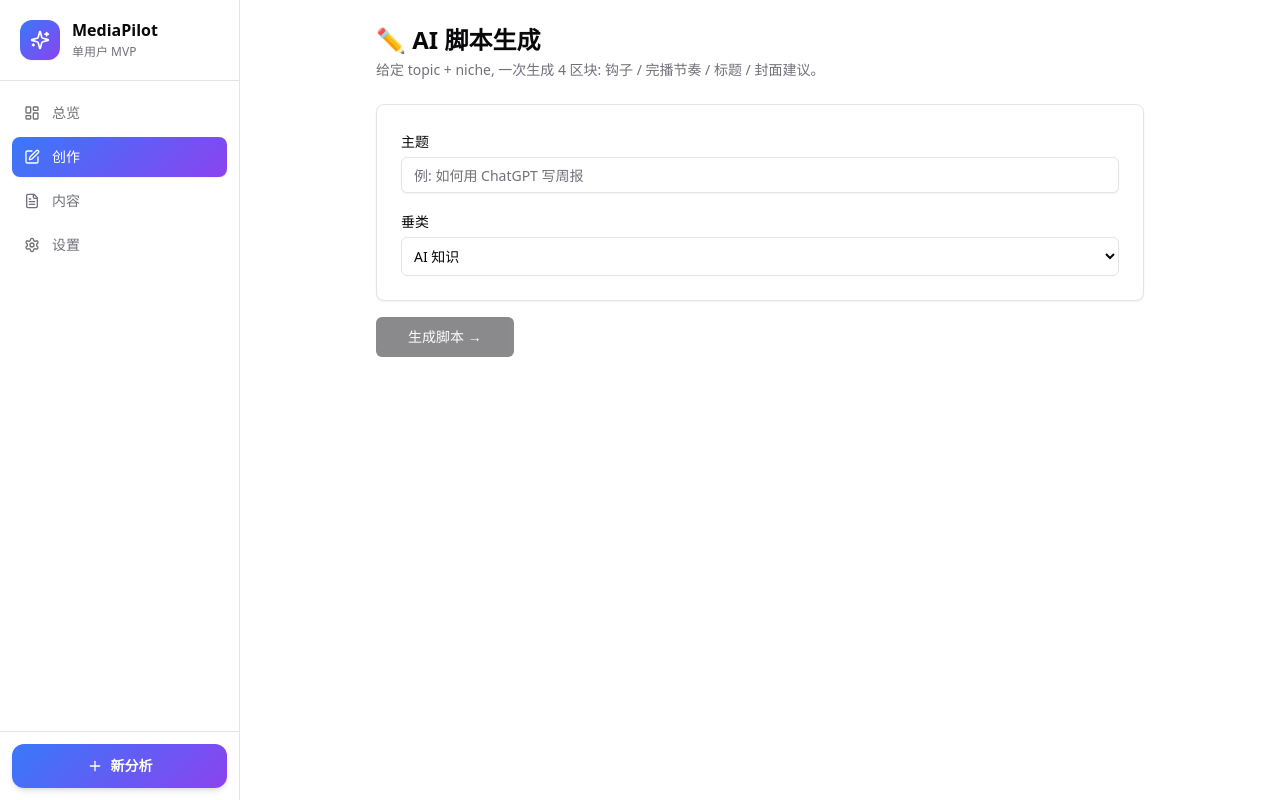
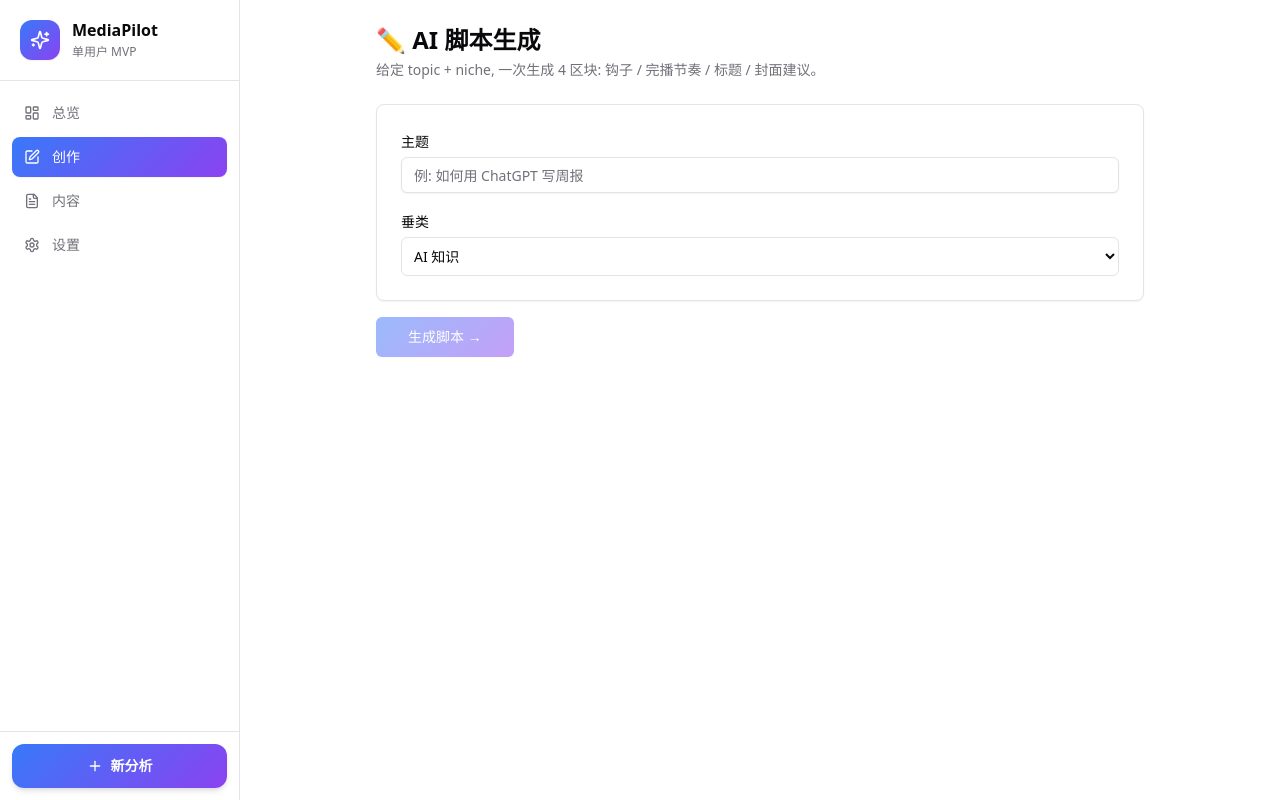
Before and after one commit to xiaomimi123/aiMediaPilot, a Next.js app: page /content/script/new in a window 1280 px wide. Built offline with nearby package versions, Linux system fonts and the light colour scheme.

Commit message:
feat(ui): brand button variant + Recharts 配色对齐 (blue + purple)

```diff
--- a/src/components/content/script-form.tsx
+++ b/src/components/content/script-form.tsx
@@ -91,7 +91,7 @@ export function ScriptForm() {
 
       {error && <div className="rounded-md bg-destructive/10 p-3 text-sm text-destructive">{error}</div>}
 
-      <Button onClick={handleGenerate} disabled={loading || topic.trim().length < 3} size="lg">
+      <Button onClick={handleGenerate} disabled={loading || topic.trim().length < 3} size="lg" variant="brand">
         {loading ? '生成中... (~10s)' : '生成脚本 →'}
       </Button>
 
--- a/src/components/content/script-result.tsx
+++ b/src/components/content/script-result.tsx
@@ -132,7 +132,7 @@ export function ScriptResult({ result, topic, niche, onRegenerate, readonly, dra
         <div className="flex gap-2">
           {!readonly && (
             <>
-              <Button onClick={handleSave} disabled={saving} size="sm">
+              <Button onClick={handleSave} disabled={saving} size="sm" variant="brand">
                 {saving ? '保存中...' : '💾 保存'}
               </Button>
               {onRegenerate && (
--- a/src/components/content/upload-form.tsx
+++ b/src/components/content/upload-form.tsx
@@ -203,7 +203,7 @@ export function UploadForm({ needsBaselineOnboarding = false }: { needsBaselineO
       {error && <div className="rounded-md bg-destructive/10 p-3 text-sm text-destructive">{error}</div>}
 
       <div className="flex justify-end">
-        <Button onClick={handleSubmit} disabled={submitting || !videoFile}>
+        <Button onClick={handleSubmit} disabled={submitting || !videoFile} variant="brand" size="lg">
           {submitting ? '上传中...' : '开始分析 →'}
         </Button>
       </div>
--- a/src/components/dashboard/overall-score-trend.tsx
+++ b/src/components/dashboard/overall-score-trend.tsx
@@ -48,7 +48,7 @@ export function OverallScoreTrend({ trend }: { trend: TrendPoint[] }) {
                   type="monotone"
                   dataKey="overallScore"
                   name="预判 overallScore"
-                  stroke="#6366f1"
+                  stroke="#3b82f6"
                   strokeWidth={2}
                   dot={{ r: 4 }}
                   connectNulls
@@ -57,7 +57,7 @@ export function OverallScoreTrend({ trend }: { trend: TrendPoint[] }) {
                   type="monotone"
                   dataKey="inferredActualScore"
                   name="实测推算"
-                  stroke="#10b981"
+                  stroke="#a855f7"
                   strokeWidth={2}
                   strokeDasharray="5 5"
                   dot={{ r: 4 }}
--- a/src/components/ui/button.tsx
+++ b/src/components/ui/button.tsx
@@ -8,6 +8,7 @@ const buttonVariants = cva(
     variants: {
       variant: {
         default: 'bg-primary text-primary-foreground hover:bg-primary/90',
+        brand: 'bg-brand-gradient text-white shadow-sm hover:shadow-md hover:brightness-105',
         destructive: 'bg-destructive text-destructive-foreground hover:bg-destructive/90',
         outline: 'border border-input bg-background hover:bg-accent hover:text-accent-foreground',
         secondary: 'bg-secondary text-secondary-foreground hover:bg-secondary/80',
```
